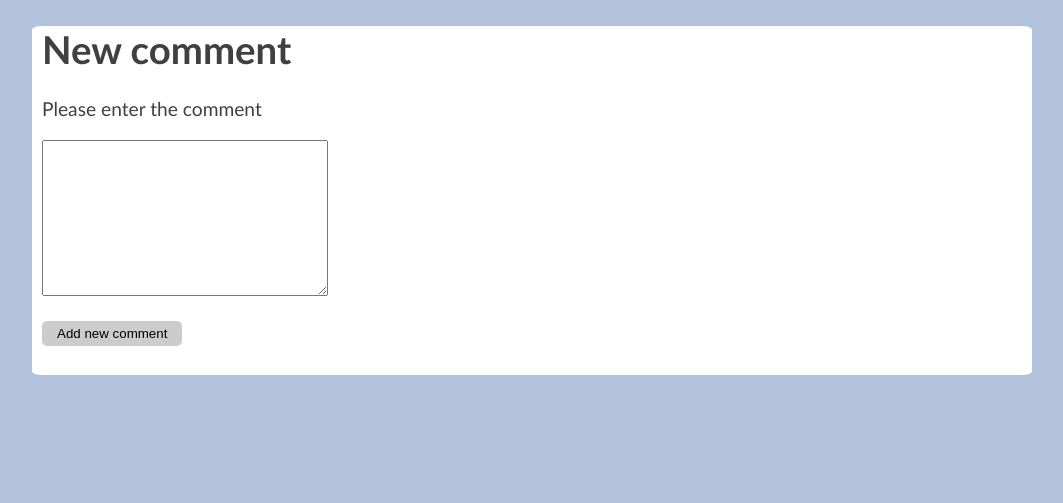
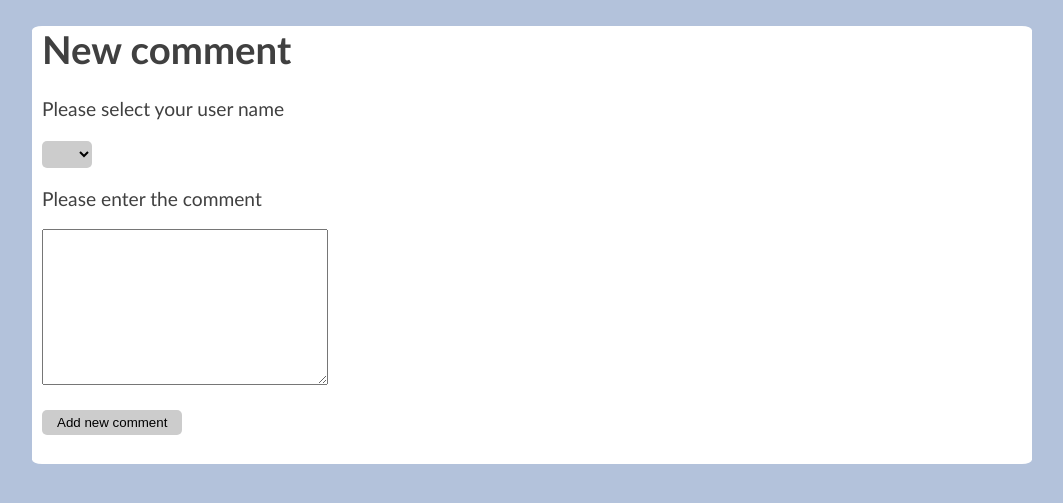
Before and after one commit to KataBucsai/AskMate2-project-prismatic, a Flask app: page /answer/1/new-comment in a window 1280 px wide. Shown: the top 503 px of the page, without its empty margins (108-1171 px from the left). Run offline with Flask 2, Linux system fonts and the light colour scheme; lists and menus that the app fills with data are empty.

Commit message:
implement bind question comment feature

```diff
--- a/app_logic.py
+++ b/app_logic.py
@@ -152,12 +152,17 @@ def delete_tag(question_id):
 
 @app.route('/question/<question_id>/new-comment')
 def new_question_comment(question_id):
-    return render_template('new_comment.html', question_id=question_id, comment_type="question")
+    users = ui.handle_query("""SELECT user_name FROM users ORDER BY user_name;""")
+    return render_template('new_comment.html', question_id=question_id, comment_type="question", users=users)
 
 
 @app.route('/create_new_comment', methods=['POST'])
 def add_new_question_comment():
-    ui.add_item_to_comment_db('comment', request.form)
+    new_question_comment_user = request.form['new_question_comment_user']
+    user_id = ui.handle_query("""SELECT id FROM users WHERE user_name='{}';""". format(new_question_comment_user))
+    ui.handle_query("""INSERT INTO comment (question_id, answer_id, message, submission_time, users_id)
+                    VALUES ({}, {}, '{}', '{}', {});""".format(request.form['question_id'], 'NULL',
+                    request.form['new_comment_message'], str(datetime.now())[:-7], user_id[0][0]))
     return redirect('/question/' + request.form["question_id"])
 
 
--- a/templates/new_comment.html
+++ b/templates/new_comment.html
@@ -19,6 +19,16 @@
             action="/create_new_answer_comment" method="post"
           {% endif %}>
         <p>
+            <label for="new_question_comment_user">Please select your user name</label>
+        </p>
+        <p>
+            <select name="new_question_comment_user" id="new_question_comment_user">
+                {% for user in users %}
+                    <option>{{ user[0] }}</option>
+                {% endfor %}
+            </select>
+        </p>
+        <p>
             <label for="new_comment_message">Please enter the comment</label>
         </p>
         <p>
```
